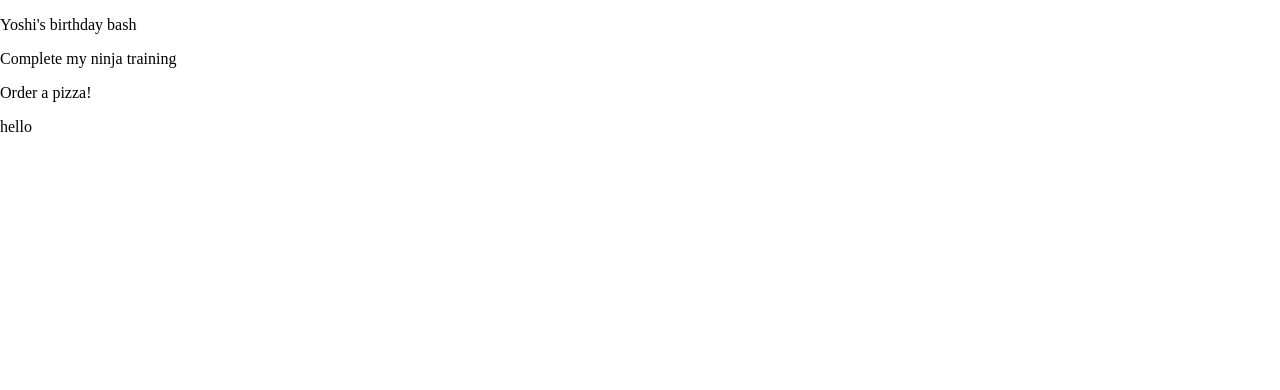
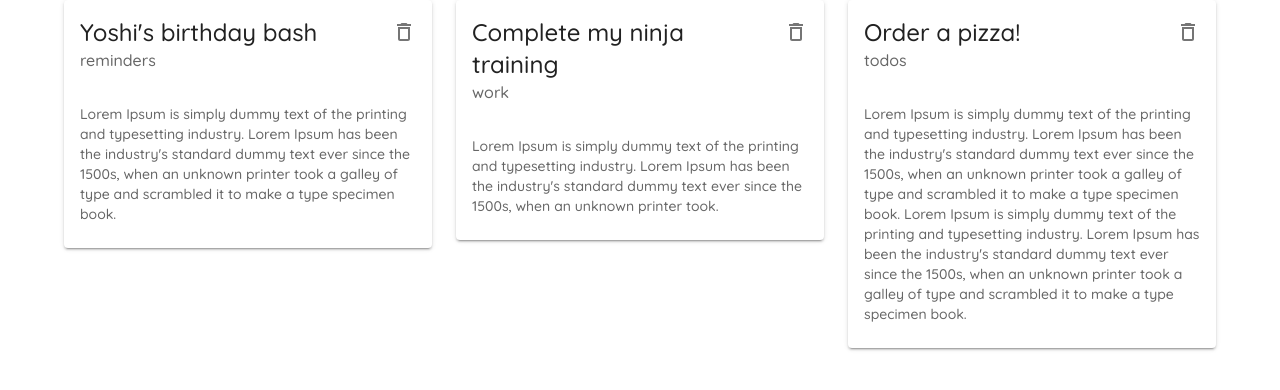
Before and after one commit to Boody2004/learn-material-ui, a React (Create React App) app: page / in a window 1280 px wide. Shown: the top 390 px of the page. Built offline with nearby package versions, Linux system fonts and the light colour scheme; data requests are answered from the project's data file; the HTML template or start-up script is replaced by a standard one.

Commit message:
add note card

```diff
--- a/data/db.json
+++ b/data/db.json
@@ -17,12 +17,6 @@
       "details": "Lorem Ipsum is simply dummy text of the printing and typesetting industry. Lorem Ipsum has been the industry's standard dummy text ever since the 1500s, when an unknown printer took a galley of type and scrambled it to make a type specimen book.\nLorem Ipsum is simply dummy text of the printing and typesetting industry. Lorem Ipsum has been the industry's standard dummy text ever since the 1500s, when an unknown printer took a galley of type and scrambled it to make a type specimen book.",
       "category": "todos",
       "id": 3
-    },
-    {
-      "title": "hello",
-      "details": "new notes",
-      "category": "word",
-      "id": 4
     }
   ]
 }
--- /dev/null
+++ b/src/componets/NoteCard.js
@@ -0,0 +1,30 @@
+import React from "react";
+import Card from "@mui/material/Card";
+import CardHeader from "@mui/material/CardHeader";
+import CardContent from "@mui/material/CardContent";
+import { IconButton, Typography } from "@mui/material";
+import { DeleteOutlined } from "@mui/icons-material";
+
+export default function NoteCard({ note, handleDelete }) {
+  return (
+    <div>
+      <Card elevation={2}>
+        <CardHeader
+          action={
+            <IconButton onClick={() => handleDelete(note.id)}>
+              <DeleteOutlined />
+            </IconButton>
+          }
+          title={note.title}
+          subheader={note.category}
+        />
+
+        <CardContent>
+          <Typography variant="body2" color="textSecondary">
+            {note.details}
+          </Typography>
+        </CardContent>
+      </Card>
+    </div>
+  );
+}
--- a/src/pages/Notes.js
+++ b/src/pages/Notes.js
@@ -1,4 +1,6 @@
 import React, { useEffect, useState } from "react";
+import { Container, Grid, Paper } from "@mui/material";
+import NoteCard from "../componets/NoteCard";
 
 export default function Notes() {
   const [notes, setNotes] = useState([]);
@@ -8,11 +10,25 @@
       .then((res) => res.json())
       .then((data) => setNotes(data));
   }, []);
+
+  const handleDelete = async (id) => {
+    await fetch("http://localhost:8000/notes/" + id, {
+      method: "DELETE",
+    });
+
+    const newNotes = notes.filter((note) => note.id != id);
+    setNotes(newNotes);
+  };
+
   return (
-    <div>
-      {notes.map((note) => (
-        <p key={note.id}>{note.title}</p>
-      ))}
-    </div>
+    <Container>
+      <Grid container spacing={3}>
+        {notes.map((note) => (
+          <Grid item key={note.id} xs={12} md={6} lg={4}>
+            <NoteCard note={note} handleDelete={handleDelete} />
+          </Grid>
+        ))}
+      </Grid>
+    </Container>
   );
 }
```
